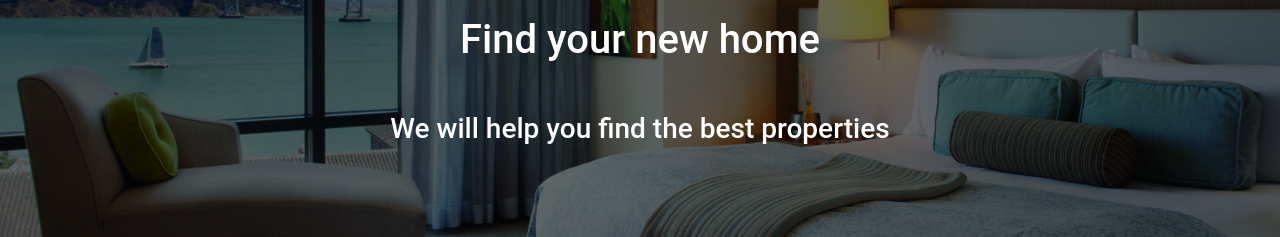
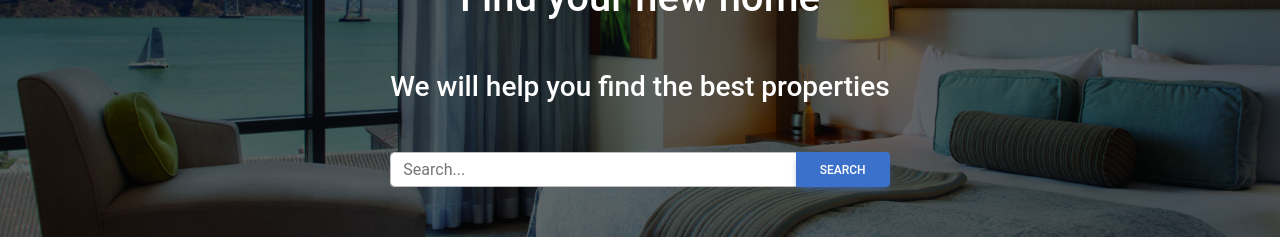
Before and after one commit to kevmgb/rentals-v2-frontend, a React (Create React App) app: page / in a window 1280 px wide. Shown: the part 282-519 px from the top of the page. Built offline with nearby package versions, Linux system fonts and the light colour scheme; no server answers.

Commit message:
add search bar to jumbotron

```diff
--- a/src/components/JumbotronUpdated.js
+++ b/src/components/JumbotronUpdated.js
@@ -11,21 +11,21 @@ import {
   MDBBtn
 } from 'mdb-react-ui-kit';
 import jumbotronImage from '../images/roomimage.jpg'
+import SearchBar from './SearchBar';
 
 export default function JumbotronUpdated() {
 
   return (
     <header style={{ paddingBottom: '50px' , width: '100%'}}>
-      <div
-        className='p-5 text-center bg-image'
-        style={{ backgroundImage: `url(${jumbotronImage})`, height: '600px' }}
-      >
+      <div className='p-5 text-center bg-image' style={{ backgroundImage: `url(${jumbotronImage})`, height: '600px' }}>
         <div className='mask' style={{ backgroundColor: 'rgba(0, 0, 0, 0.6)' }}>
           <div className='d-flex justify-content-center align-items-center h-100'>
             <div className='text-white'>
               <h1 className='mb-5'>Find your new home</h1>
-              <h3 className='mb-3'>We will help you find the best properties</h3>
+              <h3 className='mb-5'>We will help you find the best properties</h3>
+              <SearchBar />
             </div>
+
           </div>
         </div>
       </div>
--- a/src/components/ResultsPage.js
+++ b/src/components/ResultsPage.js
@@ -1,6 +1,9 @@
 import React from 'react';
 import { useLocation } from 'react-router-dom';
 import CardUpdated from './CardUpdated';
+import {
+  MDBRow
+} from 'mdb-react-ui-kit';
 
 const ResultsPage = () => {
     const location = useLocation();
@@ -10,10 +13,16 @@ const ResultsPage = () => {
       <div>
         {results.length > 0 ? (
 
-          <div className='card-container'>
+          <div className='container' style={{ marginBottom: '40px' }}>
+          <div className="text-center mb-3 mt-4">
+            <h5>SEARCH RESULTS:</h5>
+          </div>
+          <MDBRow className='row-cols-1 row-cols-md-3 g-4'>
             {results.map((apartment, index) => (
-              <CardUpdated id = {apartment.id} name = {apartment.name} beds = {apartment.beds} baths ={apartment.baths} description={apartment.description} canDelete={false}/>
-            ))}
+                <CardUpdated id = {apartment.id} name = {apartment.name} beds = {apartment.beds} baths ={apartment.baths} description={apartment.description} canDelete={false}/>
+              ))}
+          </MDBRow>
+
           </div>
         ) : (
           <div>No results found</div>
--- a/src/components/SearchBar.js
+++ b/src/components/SearchBar.js
@@ -1,5 +1,9 @@
 import React, { useState } from 'react';
 import { useNavigate } from 'react-router-dom';
+import {
+  MDBInputGroup,
+  MDBBtn
+} from 'mdb-react-ui-kit';
 
 const SearchBar = () => {
   const [searchTerm, setSearchTerm] = useState('');
@@ -17,24 +21,18 @@ const SearchBar = () => {
     fetch(`http://localhost:8080/api/v1/listings/search?query=${searchTerm}`)
     .then((response) => response.json())
     .then((data) => {
-      if (data.length > 0) {
-        navigate('/results', {state: { results: data }});
-      }
+      navigate('/results', {state: { results: data }});
     })
     .catch((error) => console.error('Error:', error));
   };
 
   return (
-    <div>
-      <input
-        className='search-input'
-        type="text"
-        value={searchTerm}
-        onChange={handleInputChange}
-        placeholder="Enter your search term"
-      />
-      <button className="search-button" onClick={handleSearch}>Search</button>
-    </div>
+    <>
+      <MDBInputGroup className='mb-3'>
+        <input className='form-control' placeholder="Search..." type='text' value={searchTerm} onChange={handleInputChange}/>
+        <MDBBtn onClick={handleSearch}>Search</MDBBtn>
+      </MDBInputGroup>
+    </>
   );
 };
 
```
